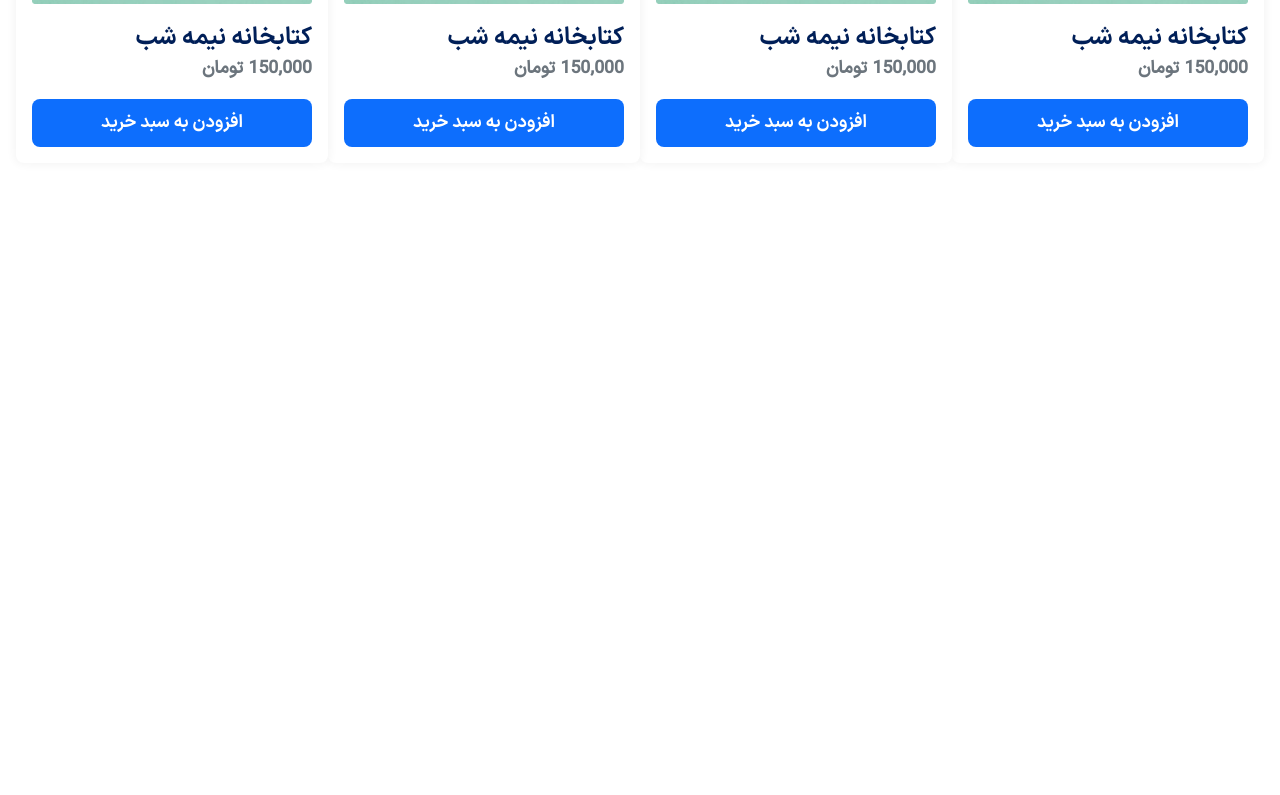
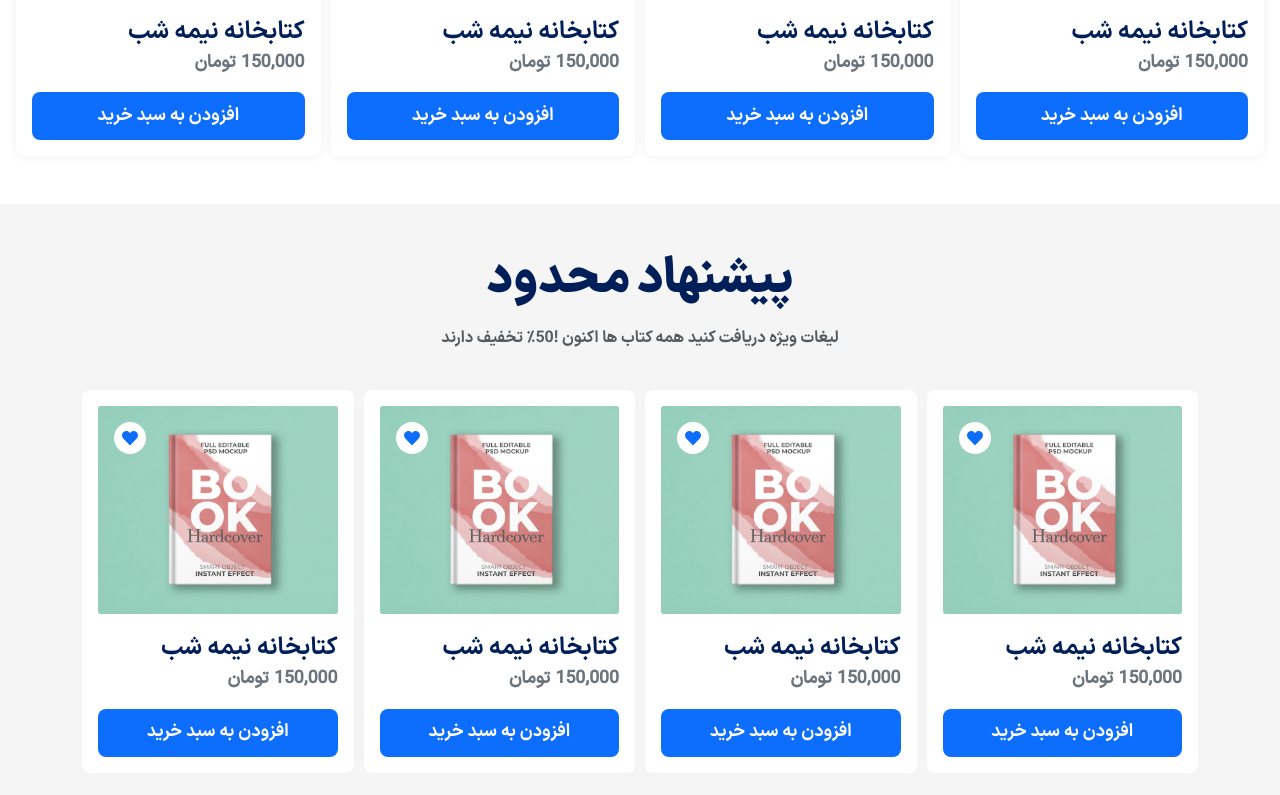
Before and after one commit to mohammadmehdidalvandii/bookBar-store, a React (Vite) app: page / in a window 1280 px wide. Shown: the part 2750-3545 px from the top of the page. Before the commit the page ends 3033 px from the top, so only its background shows below. Built offline with nearby package versions, Linux system fonts and the light colour scheme.

Commit message:
created section suggest for home-page

```diff
--- a/src/components/template/home/People/People.css
+++ b/src/components/template/home/People/People.css
@@ -7,4 +7,5 @@
     display: flex;
     align-items: center;
     justify-content: space-between;
+    gap: 10px;
 }
--- /dev/null
+++ b/src/components/template/home/Suggest/Suggest.css
@@ -0,0 +1,13 @@
+.suggest{
+    display: block;
+    width: 100%;
+    margin-top: 3rem;
+    padding: 3rem 0rem;
+    background-color: var(--background);
+}
+.suggest_wrapper{
+    display: flex;
+    align-items: center;
+    justify-content: space-between;
+    gap: 10px;
+}
--- /dev/null
+++ b/src/components/template/home/Suggest/Suggest.tsx
@@ -0,0 +1,33 @@
+import React from 'react'
+import './Suggest.css'
+import Title from '../../../modules/Title/Title'
+import ProductCart from '../../../modules/ProductCart/ProductCart'
+
+const Suggest:React.FC =() =>{
+  return (
+    <section className="suggest">
+        <div className="container">
+            <div className="row">
+                <div className="col-12">
+                    <Title
+                        title='پیشنهاد محدود'
+                        text='لیغات ویژه دریافت کنید همه کتاب ها اکنون !50٪ تخفیف دارند'
+                    />
+                </div>
+            </div>
+            <div className="row mt-4">
+                <div className="col-12">
+                    <div className="suggest_wrapper">
+                        <ProductCart/>
+                        <ProductCart/>
+                        <ProductCart/>
+                        <ProductCart/>
+                    </div>
+                </div>
+            </div>
+        </div>
+    </section>
+  )
+}
+
+export default Suggest
--- a/src/page/Home/Home.tsx
+++ b/src/page/Home/Home.tsx
@@ -3,6 +3,7 @@ import Banner from "../../components/template/home/Banner/Banner"
 import Showcase from "../../components/template/home/Showcase/Showcase"
 import Selling from "../../components/template/home/Selling/Selling"
 import People from "../../components/template/home/People/People"
+import Suggest from "../../components/template/home/Suggest/Suggest"
 
 function Home(): React.ReactElement{
   return (
@@ -11,6 +12,7 @@ function Home(): React.ReactElement{
     <Showcase/>
     <Selling/>
     <People/>
+    <Suggest/>
     <br /><br /><br /><br /><br />
     </>
   )
```
